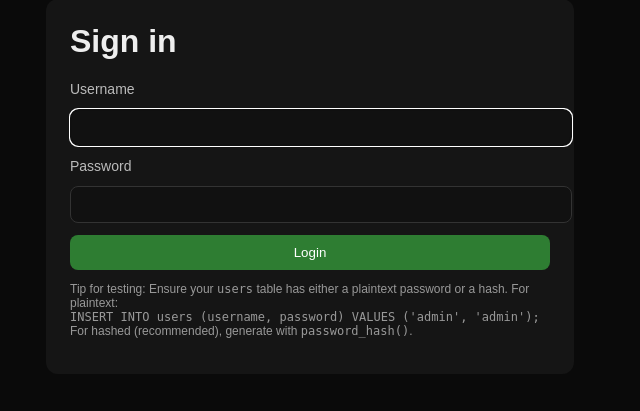
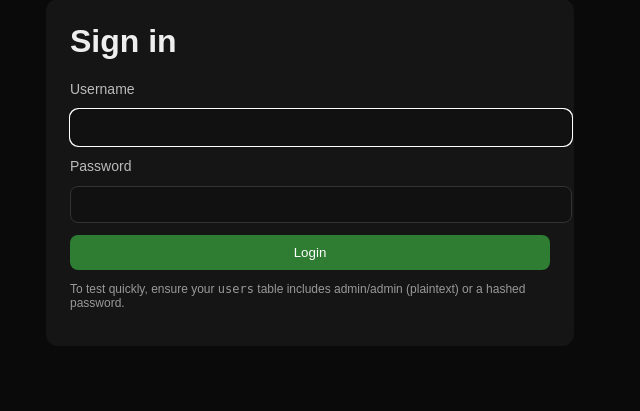
Before and after one commit to ThankYouBonsai/Applied_Web_Project_G01_Part_2, a PHP site: page /manage.php in a window 1280 px wide. Shown: the part 1291-1702 px from the top of the page, without its empty margins (330-970 px from the left). Run offline with PHP 8.4, Linux system fonts and the light colour scheme.

Commit message:
edit manage + sql user table

```diff
--- a/manage.php
+++ b/manage.php
@@ -1,28 +1,39 @@
 <?php
-// === Auth guard inserted by ChatGPT ===
-// Merges secure login into manage.php. Requires settings.php providing $host, $user, $pwd, $sql_db.
 
-// Start session and output buffering BEFORE any output
+
 if (session_status() === PHP_SESSION_NONE) { if (session_status() === PHP_SESSION_NONE) { session_start(); } }
 ob_start();
 
-// Optional logout
+// Optional logout via query: manage.php?action=logout
 if (isset($_GET['action']) && $_GET['action'] === 'logout') {
     $_SESSION = [];
-    if (ini_get("session.use_cookies")) {
+    if (ini_get('session.use_cookies')) {
         $params = session_get_cookie_params();
-        setcookie(session_name(), '', time() - 42000, $params["path"], $params["domain"], $params["secure"], $params["httponly"]);
+        setcookie(session_name(), '', time() - 42000, $params['path'], $params['domain'], $params['secure'], $params['httponly']);
     }
     session_destroy();
     header("Location: " . strtok($_SERVER['REQUEST_URI'], '?'));
     exit;
 }
 
-// If already logged in, continue to page body
+// If already logged in, continue; else show login form.
 if (!empty($_SESSION['username'])) {
-    // user is authenticated; fall through to original page content
+    // --- One-request login: force re-login on refresh ---
+    header('Cache-Control: no-store, no-cache, must-revalidate, max-age=0');
+    header('Pragma: no-cache');
+    header('Expires: 0');
+    register_shutdown_function(function () {
+        if (session_status() === PHP_SESSION_ACTIVE) {
+            $_SESSION = [];
+            if (ini_get('session.use_cookies')) {
+                $p = session_get_cookie_params();
+                setcookie(session_name(), '', time() - 42000, $p['path'], $p['domain'], $p['secure'], $p['httponly']);
+            }
+            session_destroy();
+        }
+    });
 } else {
-    // Process login if POSTed
+    // Handle login POST
     $login_error = '';
     if ($_SERVER['REQUEST_METHOD'] === 'POST') {
         $username = trim($_POST['username'] ?? '');
@@ -31,13 +42,11 @@ if (!empty($_SESSION['username'])) {
         if ($username === '' || $password === '') {
             $login_error = 'Please enter both username and password.';
         } else {
-            // Connect DB
             require_once __DIR__ . '/settings.php'; // expects $host, $user, $pwd, $sql_db
             $dbconn = @mysqli_connect($host ?? null, $user ?? null, $pwd ?? null, $sql_db ?? null);
             if (!$dbconn) {
                 $login_error = 'Database connection failed: ' . htmlspecialchars(mysqli_connect_error());
             } else {
-                // Lookup by username only
                 $sql = 'SELECT username, password FROM users WHERE username = ? LIMIT 1';
                 if ($stmt = mysqli_prepare($dbconn, $sql)) {
                     mysqli_stmt_bind_param($stmt, 's', $username);
@@ -52,10 +61,8 @@ if (!empty($_SESSION['username'])) {
                         $stored = $user['password'];
                         $info = password_get_info($stored);
                         if (!empty($info['algo'])) {
-                            // hashed
                             $ok = password_verify($password, $stored);
                         } else {
-                            // plaintext fallback
                             $ok = hash_equals($stored, $password);
                         }
                     }
@@ -63,8 +70,7 @@ if (!empty($_SESSION['username'])) {
                     if ($ok) {
                         session_regenerate_id(true);
                         $_SESSION['username'] = $username;
-                        // Redirect to clean POST -> GET
-                        header('Location: ' . $_SERVER['REQUEST_URI']);
+                        header('Location: ' . $_SERVER['REQUEST_URI']); // PRG pattern
                         exit;
                     } else {
                         $login_error = 'Invalid username or password.';
@@ -119,17 +125,13 @@ if (!empty($_SESSION['username'])) {
         </form>
 
         <p class="hint">
-            Tip for testing: Ensure your <code>users</code> table has either a plaintext password or a hash.
-            For plaintext:<br>
-            <code>INSERT INTO users (username, password) VALUES ('admin', 'admin');</code><br>
-            For hashed (recommended), generate with <code>password_hash()</code>.
+            To test quickly, ensure your <code>users</code> table includes admin/admin (plaintext) or a hashed password.
         </p>
     </main>
     <?php if (file_exists(__DIR__ . '/footer.inc')) include __DIR__ . '/footer.inc'; ?>
     </body>
     </html>
     <?php
-    // stop the rest of the page from rendering
     exit;
 }
 // === End Auth guard ===
@@ -180,7 +182,7 @@ if (!empty($_SESSION['username'])) {
     </head>
     <body>
         <!-- php Header with navigation menu-->
-        <?php include 'header.inc'; ?>
+        <?php include_once 'header.inc'; ?>
 
         <main>
             <?php
@@ -264,7 +266,7 @@ if (!empty($_SESSION['username'])) {
             }
 
             // Include header
-            include 'header.inc';
+            include_once 'header.inc';
             ?>
 
             <main>
```
